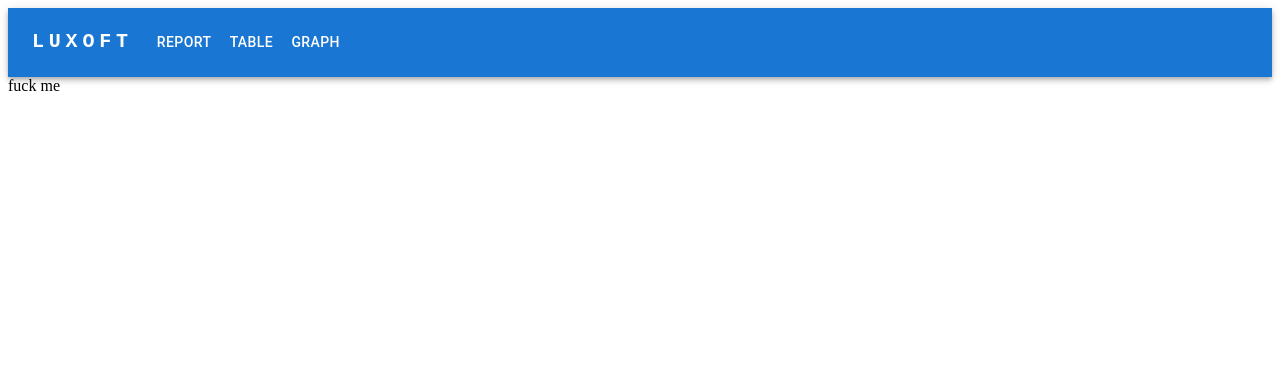
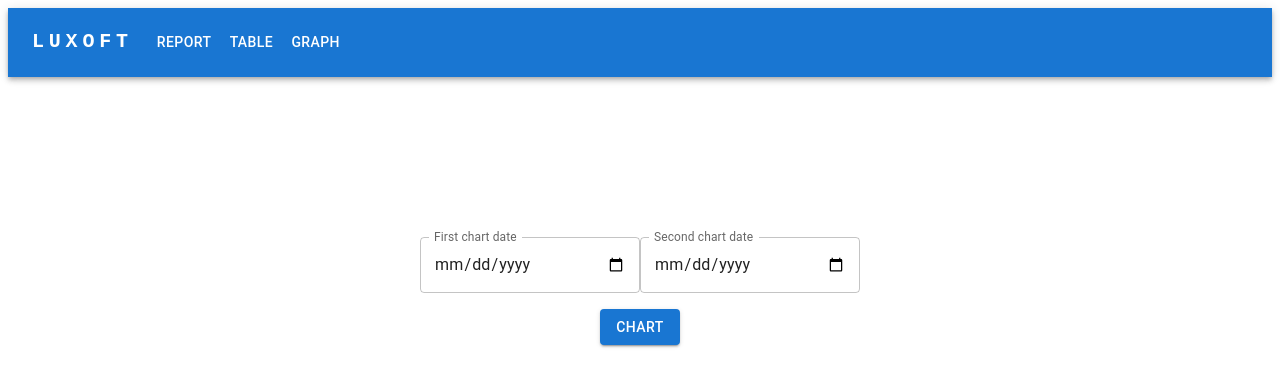
Before and after one commit to trydmi/dm-frontend, a React (Create React App) app: page /graph in a window 1280 px wide. Shown: the top 386 px of the page. Built offline with nearby package versions, Linux system fonts and the light colour scheme.

Commit message:
refactor, finish Graph page

```diff
--- a/src/API/dm-info.js
+++ b/src/API/dm-info.js
@@ -1,2 +1,2 @@
 export const reportUrl = "http://ec2-52-71-113-72.compute-1.amazonaws.com:8080/api/v1/riserva-netta/"
-export const dataUrl = "http://ec2-52-71-113-72.compute-1.amazonaws.com:8080/api/v1/riserva-netta/data/"
+export const dataUrl = reportUrl + "data/"
--- a/src/pages/Graph.jsx
+++ b/src/pages/Graph.jsx
@@ -1,9 +1,151 @@
-import React from 'react';
+import React, {useState} from 'react';
+import {Line} from "react-chartjs-2";
+import {Box} from "@mui/system";
+import Calender from "../components/Calender";
+import MyButton from "../components/MyButton";
+import {Alert, Snackbar} from "@mui/material";
+import ReportService from "../API/ReportService";
+import {AxiosError} from "axios";
+import {
+    CategoryScale,
+    Chart as ChartJS,
+    Filler,
+    Legend,
+    LinearScale,
+    LineElement,
+    PointElement,
+    Title,
+    Tooltip,
+} from 'chart.js';
+
+ChartJS.register(
+    CategoryScale,
+    LinearScale,
+    PointElement,
+    LineElement,
+    Title,
+    Tooltip,
+    Legend,
+    Filler
+);
+
+let chartData = {
+    labels: ["Totale HTC", "Govies DM", "Govies EM", "Corp/Fin/ABS", "Totale HTCS"],
+    datasets: []
+};
+
+const options = {
+    responsive: true,
+    plugins: {
+        legend: true,
+        title: {
+            display: true,
+            text: 'Net Reserves Line Chart',
+        },
+    },
+};
 
 const Graph = () => {
+    const startDate = new Date().toString()
+    const [firstDate, setFirstDate] = useState(startDate)
+    const [secondDate, setSecondDate] = useState(startDate)
+    const [showCalendar, setShowCalendar] = useState(true)
+    const [open, setOpen] = useState(false);
+    const [success, setSuccess] = useState();
+    const [firstDateData, setFirstDateData] = useState();
+    const [secondDateData, setSecondDateData] = useState();
+
+    const handleClose = (reason) => {
+        if (reason === 'clickaway') {
+            return;
+        }
+        setOpen(false);
+    }
+
+    const handleClickSuccess = () => {
+        setOpen(true);
+    }
+
+    async function handleClick() {
+        const responseFirstDate = await ReportService.getData(firstDate);
+        const responseSecondDate = await ReportService.getData(secondDate);
+        if (responseFirstDate instanceof AxiosError ||
+            responseSecondDate instanceof AxiosError) {
+            setSuccess(false)
+            handleClickSuccess()
+        } else {
+            setFirstDateData(responseFirstDate)
+            setSecondDateData(responseSecondDate)
+            drawChart()
+        }
+    }
+
+    function drawChart() {
+        console.log("before clearing")
+        console.log(chartData)
+        chartData.datasets = []
+        console.log("after clearing")
+        console.log(chartData)
+        chartData.datasets = [
+            {
+                label: "First date Net Reserve",
+                data: [firstDateData['htcTotaleNet'], firstDateData['goviesdmNet'], firstDateData['goviesemNet'],
+                    firstDateData['corpNet'], firstDateData['htcsTotaleNet']],
+                fill: true,
+                backgroundColor: "rgba(75,192,192,0.2)",
+                borderColor: "rgba(75,192,192,1)"
+            },
+            {
+                label: "Second date Net Reserve",
+                data: [secondDateData['htcTotaleNet'], secondDateData['goviesdmNet'], secondDateData['goviesemNet'],
+                    secondDateData['corpNet'], secondDateData['htcsTotaleNet']],
+                fill: true,
+                backgroundColor: "rgba(229,204,255,0.2)",
+                borderColor: "rgba(229,204,255,1)"
+            }
+        ]
+        console.log("after adding new data")
+        console.log(chartData)
+        setShowCalendar(false)
+    }
+
+    function handleClickBack() {
+        setOpen(false)
+        setShowCalendar(true)
+    }
+
     return (
         <div>
-            fuck me
+            {showCalendar
+                ?
+                <Box textAlign='center'>
+                    <Box display={"flex"} justifyContent={"center"}>
+                        <Calender date={firstDate} setDate={setFirstDate}>First chart date</Calender>
+                        <Calender date={secondDate} setDate={setSecondDate}>Second chart date</Calender>
+                    </Box>
+                    <MyButton handleClick={handleClick}>CHART</MyButton>
+                    <Snackbar open={open} autoHideDuration={6000} onClose={handleClose}>
+                        <Alert onClose={handleClose} severity={`${success ? 'success' : 'error'}`} sx={{width: '100%'}}>
+                            {success ? 'Table generated!' : 'No chart for the date'}
+                        </Alert>
+                    </Snackbar>
+                </Box>
+                :
+                <div style={
+                    {
+                        width: '1000px',
+                        minHeight: '550px',
+                        position: "absolute",
+                        left: "15%",
+                        top: "15%",
+                    }
+                }>
+                    <Line options={options} data={chartData}/>
+                    <Box textAlign='center'>
+                        <MyButton handleClick={handleClickBack}>BACK</MyButton>
+                    </Box>
+                </div>
+            }
         </div>
     );
 };
--- a/src/pages/ReportDownloader.jsx
+++ b/src/pages/ReportDownloader.jsx
@@ -3,12 +3,13 @@ import React, { useState } from 'react';
 import ReportService from '../API/ReportService';
 import Calender from '../components/Calender';
 import MyButton from '../components/MyButton';
+import {AxiosError} from "axios";
 
 const ReportDownloader = () => {
     const startDate = new Date().toString();
     const [date, setDate] = useState(startDate)
-    const [open, setOpen] = React.useState();
-    const [success, setSuccess] = React.useState();
+    const [open, setOpen] = useState();
+    const [success, setSuccess] = useState();
     const handleClickSuccess = () => {
         setOpen(true);
     }
@@ -18,8 +19,22 @@ const ReportDownloader = () => {
         }
         setOpen(false);
     }
-    const handleClick = () => {
-        ReportService.getReport(date, handleClickSuccess, setSuccess)
+    const handleClick = async () => {
+        const response = await ReportService.getReport(date)
+        if (response instanceof AxiosError) {
+            setSuccess(false)
+            handleClickSuccess()
+        } else {
+            const downloadUrl = window.URL.createObjectURL(new Blob([response.data]));
+            const link = document.createElement('a');
+            link.href = downloadUrl;
+            link.setAttribute('download', 'riserva-htc-htcs_' + date + '.xlsx');
+            document.body.appendChild(link);
+            link.click();
+            link.remove();
+            setSuccess(true)
+            handleClickSuccess()
+        }
     }
     return (
         <Box textAlign='center'>
--- a/src/pages/TableView.jsx
+++ b/src/pages/TableView.jsx
@@ -1,4 +1,4 @@
-import React, { useState } from 'react';
+import React, {useState} from 'react';
 import Table from '@mui/material/Table';
 import TableBody from '@mui/material/TableBody';
 import TableCell from '@mui/material/TableCell';
@@ -7,14 +7,16 @@ import TableHead from '@mui/material/TableHead';
 import TableRow from '@mui/material/TableRow';
 import Paper from '@mui/material/Paper';
 import ReportService from '../API/ReportService';
-import { Box } from '@mui/system';
+import {Box} from '@mui/system';
 import Calender from '../components/Calender';
-import { Alert, Button, Snackbar, Typography } from '@mui/material';
+import {Alert, Snackbar} from '@mui/material';
 import MyButton from '../components/MyButton';
+import {AxiosError} from "axios";
 
 function createData(title, calories, fat, carbs) {
-    return { title, calories, fat, carbs };
+    return {title, calories, fat, carbs};
 }
+
 let rows = [];
 
 const TableView = () => {
@@ -22,18 +24,21 @@ const TableView = () => {
     const [date, setDate] = useState(startDate)
     const [open, setOpen] = useState(false);
     const [success, setSuccess] = useState();
+    const [data, setData] = useState();
+    const [showCalendar, setShowCalendar] = useState(true)
 
-    const [showCalendar, setShowCalendar] = useState(true)
     const handleClickSuccess = () => {
         setOpen(true);
     }
+
     const handleClose = (reason) => {
         if (reason === 'clickaway') {
             return;
         }
         setOpen(false);
     }
-    function drawTable(data) {
+
+    function drawTable() {
         rows = []
         rows.push(createData("Totale HTC", data['htcTotalePr'], data['htcTotaleNeg'], data['htcTotaleNet']))
         rows.push(createData("Govies DM", data['goviesdmPr'], data['goviesdmNeg'], data['goviesdmNet']))
@@ -54,13 +59,23 @@ const TableView = () => {
         rows.push(createData("Corp/Fin/ABS", data['htcsCorpPr'], data['htcsCorpNeg'], data['htcsCorpNet']))
         setShowCalendar(false)
     }
-    function handleClick() {
-        ReportService.getData(date, handleClickSuccess, setSuccess, drawTable)
+
+    async function handleClick() {
+        const response = await ReportService.getData(date)
+        if (response instanceof AxiosError) {
+            setSuccess(false)
+            handleClickSuccess()
+        } else {
+            setData(response)
+            drawTable()
         }
+    }
+
     function handleClickBack() {
         setOpen(false)
         setShowCalendar(true)
     }
+
     return (
         <div>
             {showCalendar
@@ -69,14 +84,14 @@ const TableView = () => {
                     <Calender date={date} setDate={setDate}>Table date</Calender>
                     <MyButton handleClick={handleClick}>TABLE</MyButton>
                     <Snackbar open={open} autoHideDuration={6000} onClose={handleClose}>
-                        <Alert onClose={handleClose} severity={`${success ? 'success' : 'error'}`} sx={{ width: '100%' }}>
+                        <Alert onClose={handleClose} severity={`${success ? 'success' : 'error'}`} sx={{width: '100%'}}>
                             {success ? 'Table generated!' : 'No table for the date'}
                         </Alert>
                     </Snackbar>
                 </Box>
                 :
                 <TableContainer component={Paper}>
-                    <Table sx={{ minWidth: 650 }} size="small" aria-label="a dense table">
+                    <Table sx={{minWidth: 650}} size="small" aria-label="a dense table">
                         <TableHead>
                             <TableRow>
                                 <TableCell align='right'>{date}</TableCell>
@@ -89,7 +104,7 @@ const TableView = () => {
                             {rows.map((row) => (
                                 <TableRow
                                     key={rows[row]}
-                            sx={{ '&:last-child td, &:last-child th': { border: 0 } }}
+                                    sx={{'&:last-child td, &:last-child th': {border: 0}}}
                                 >
                                     <TableCell component="th" scope="row">
                                         {row.title}
```
Also changed, not shown: src/API/ReportService.js (+16 -36 lines). Lines whose indentation alone changed are shown as unchanged.
